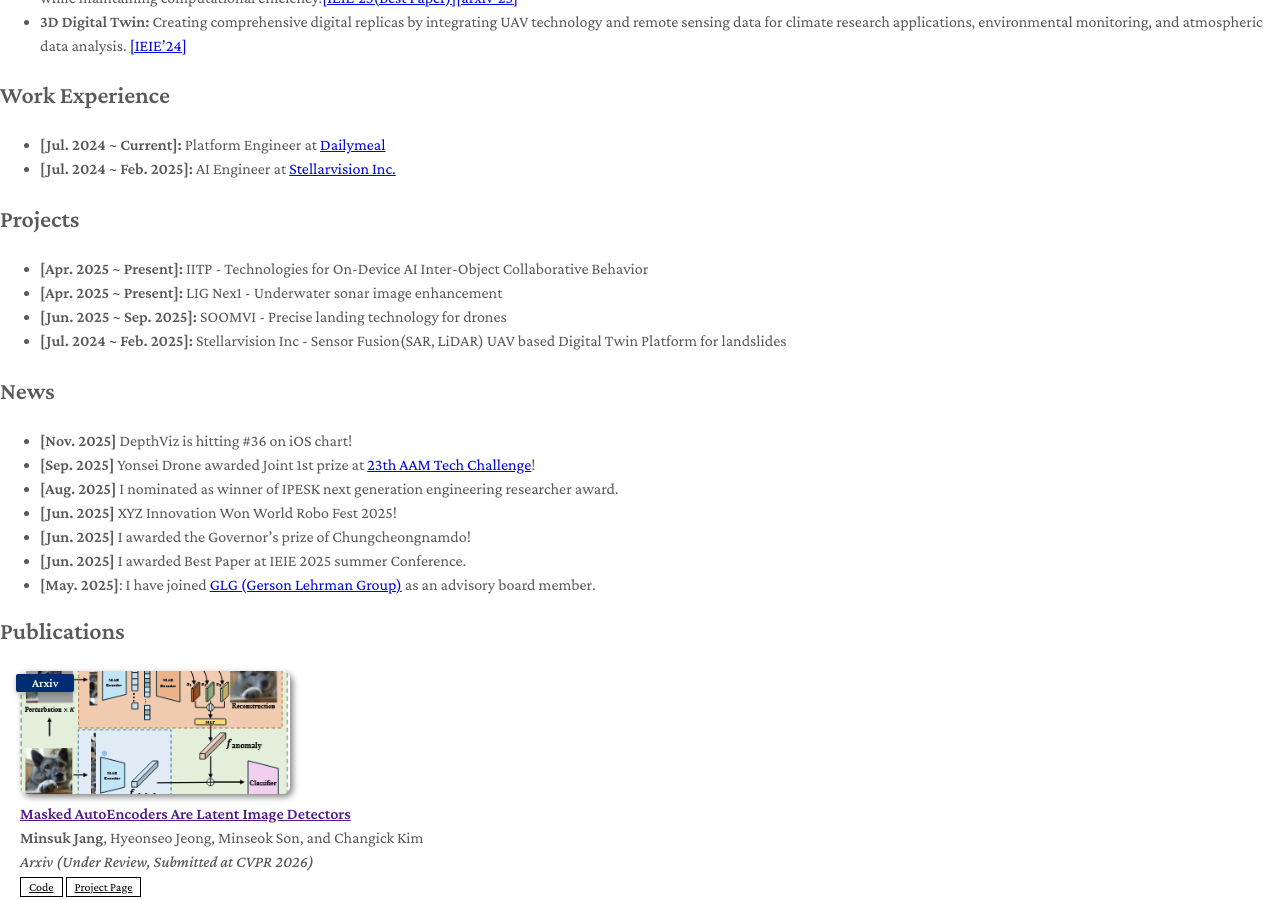
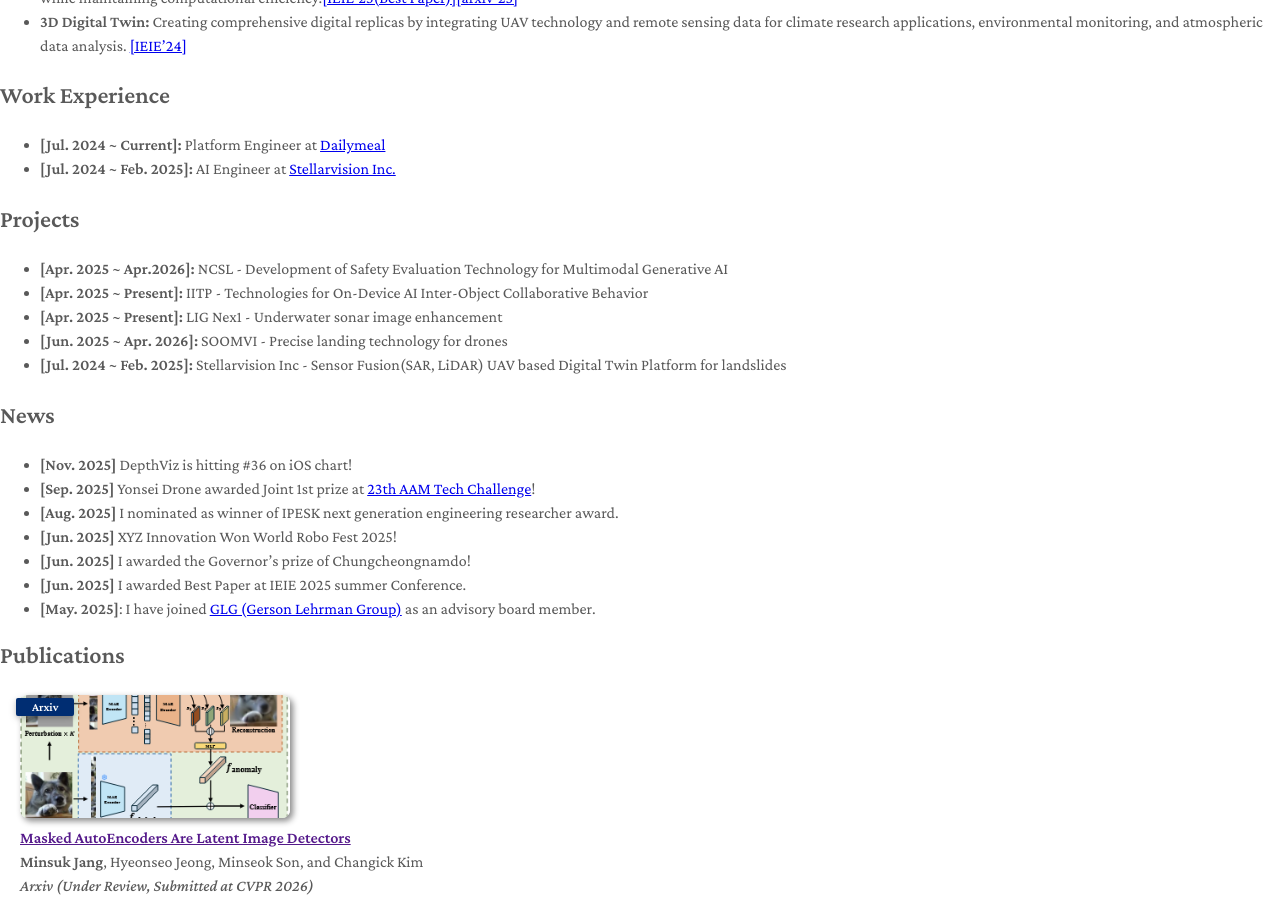
Before and after one commit to tersite1/tersite1.github.io, a Jekyll site: the page built from index.md, in a window 1280 px wide and 900 px high, scrolled down 1297 px. Built offline with Jekyll 4.4.1, drawn with Linux system fonts in a browser that asks for light colours; a style sheet for code colours, icons or effects is not loaded; our own code applies the rules of GitHub Pages for plain Markdown files.

Commit message:
Update index.md

```diff
--- a/index.md
+++ b/index.md
@@ -32,9 +32,10 @@ I am an M.S. student at KAIST, currently in the [Computational Intelligence Labo
 
 ## Projects
 
+* **[Apr. 2025 ~ Apr.2026]:** NCSL - Development of Safety Evaluation Technology for Multimodal Generative AI
 * **[Apr. 2025 ~ Present]:** IITP - Technologies for On-Device AI Inter-Object Collaborative Behavior
 * **[Apr. 2025 ~ Present]:** LIG Nex1 - Underwater sonar image enhancement
-* **[Jun. 2025 ~ Sep. 2025]:** SOOMVI - Precise landing technology for drones
+* **[Jun. 2025 ~ Apr. 2026]:** SOOMVI - Precise landing technology for drones
 * **[Jul. 2024 ~ Feb. 2025]:** Stellarvision Inc - Sensor Fusion(SAR, LiDAR) UAV based Digital Twin Platform for landslides
 
 
```
